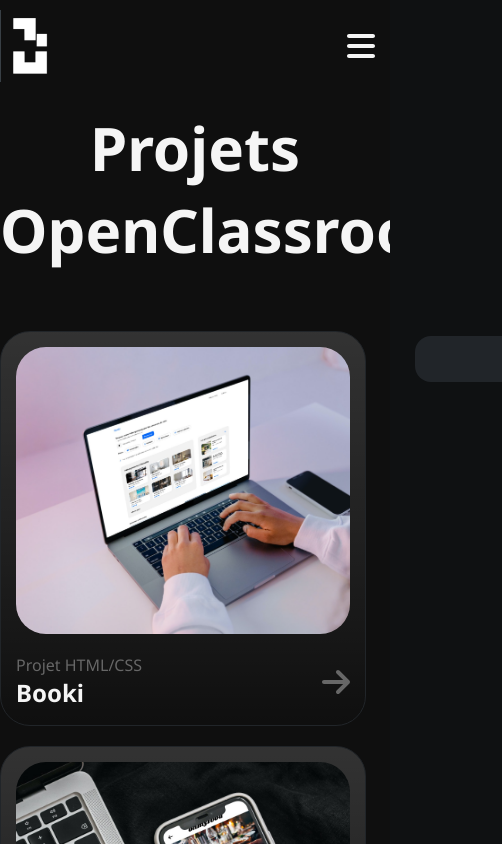
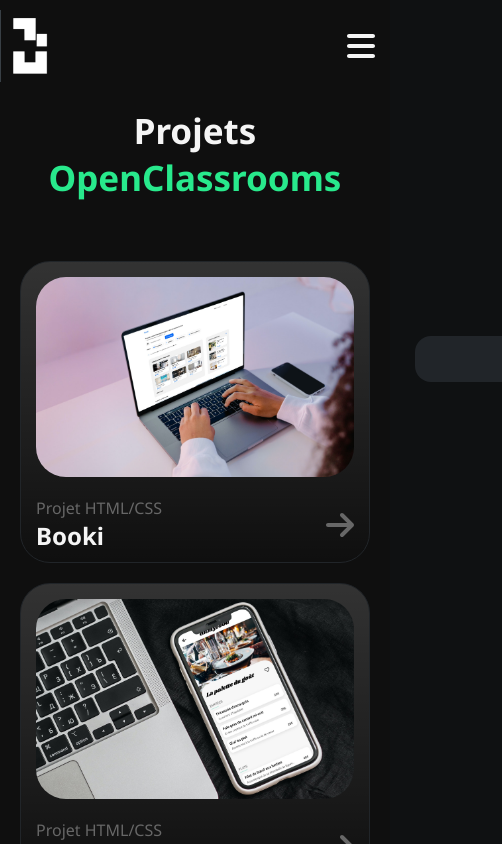
Before and after one commit to juentbrg/portfolio, a React (Create React App) app: page /works in a window 390 px wide. Shown: the top 844 px of the page, 502 px wide, since content can reach past the window. Built offline with nearby package versions, Linux system fonts and the light colour scheme.

Commit message:
responsive works et lab

```diff
--- a/src/components/Navigation/index.jsx
+++ b/src/components/Navigation/index.jsx
@@ -57,6 +57,14 @@
           isMenuOpen ? "navigation__links-visible" : ""
         }`}
       >
+        {windowWidth < 850 && (
+          <FontAwesomeIcon
+            icon={faXmark}
+            size="2xl"
+            className="navigation__menu-Xcross"
+            onClick={handleMenuToggle}
+          />
+        )}
         <Link
           to="/"
           className={
@@ -120,10 +128,9 @@
       )}
       {windowWidth < 850 && (
         <FontAwesomeIcon
-          icon={isMenuOpen ? faXmark : faBars}
+          icon={faBars}
           size="2xl"
-          style={{ color: "#f5f5f5" }}
-          className="navigation__menu-icon"
+          className="navigation__menu-bars"
           onClick={handleMenuToggle}
         />
       )}
--- a/src/components/Navigation/index.scss
+++ b/src/components/Navigation/index.scss
@@ -62,9 +62,14 @@
       border-radius: 0;
     }
   }
-  &__menu-icon {
-    z-index: 2;
+  &__menu-bars,
+  &__menu-Xcross {
     cursor: pointer;
+    color: $white;
+    transition: 0.3s ease-in-out;
+    &:hover {
+      color: rgba($color: $white, $alpha: 0.6);
+    }
   }
 }
 
@@ -100,6 +105,13 @@
       font-size: 20px;
     }
     border-left: 1px solid lighten($color: $dark, $amount: 10);
+    &__menu-Xcross {
+      position: absolute;
+      font-size: 40px;
+      top: 26px;
+      right: 14px;
+      z-index: 2;
+    }
   }
 }
 
@@ -124,7 +136,7 @@
     &__link-active {
       font-size: 18px;
     }
-    &__menu-icon {
+    &__menu-bars {
       margin-right: 15px;
     }
   }
--- a/src/components/WorksCards/index.scss
+++ b/src/components/WorksCards/index.scss
@@ -1,6 +1,6 @@
 @import "../../index.scss";
 
-.workscards{
+.workscards {
   display: block;
   padding: 15px;
   width: 366px;
@@ -8,44 +8,64 @@
   border-radius: 30px;
   background: $gradiant-dark;
   border: 1px solid $dark;
-    &__cover-container{
+  &__cover-container {
     width: 100%;
     height: 287px;
     border-radius: 30px;
     overflow: hidden;
   }
-    &__cover{
+  &__cover {
     width: 100%;
     height: 100%;
     object-fit: cover;
-        transition: .3s ease-in-out;
+    transition: 0.3s ease-in-out;
   }
-    &__wraper{
+  &__wraper {
     width: 100%;
     display: flex;
     justify-content: space-between;
     align-items: center;
     margin-top: 20px;
   }
-    &__title-type{
+  &__title-type {
     display: flex;
     flex-direction: column;
     text-align: left;
   }
-    &__type{
+  &__type {
     color: $links-inactive;
   }
-    &__title{
+  &__title {
     font-size: 24px;
   }
-    &__arrow{
+  &__arrow {
     color: $links-inactive;
-        transition: .3s ease-in-out;
+    transition: 0.3s ease-in-out;
   }
-    &:hover &__arrow{
+  &:hover &__arrow {
     color: $white;
   }
-    &:hover &__cover{
+  &:hover &__cover {
     transform: scale(1.05);
   }
 }
+
+@media all and (max-width: 850px) {
+  .workscards {
+    width: 320px;
+    height: 345px;
+    &__cover-container {
+      height: 235px;
+    }
+  }
+}
+
+@media all and (max-width: 650px) {
+  .workscards {
+    width: calc(100vw - 40px);
+    height: 302px;
+    &__cover-container {
+      height: 200px;
+    }
+  }
+}
--- a/src/pages/Lab/index.jsx
+++ b/src/pages/Lab/index.jsx
@@ -9,7 +9,9 @@
     <>
       <Navigation />
       <main className="lab">
-        <h1 className="lab__title">Projets personnels</h1>
+        <h1 className="lab__title">
+          Projets <span className="lab__title-colored">personnels</span>
+        </h1>
         <section className="lab__gallery">
           {projectList.laboratory.map(({ id, cover, title, type }) => (
             <div key={id}>
--- a/src/pages/Lab/index.scss
+++ b/src/pages/Lab/index.scss
@@ -1,14 +1,34 @@
 @import "../../index.scss";
 
-.lab{
+.lab {
   text-align: center;
-    &__title{
+  &__title {
     font-size: 60px;
     margin-bottom: 60px;
   }
-    &__gallery{
+  &__title-colored {
+    color: $primary;
+  }
+  &__gallery {
     display: flex;
+    justify-content: center;
     flex-wrap: wrap;
     gap: 20px;
   }
 }
+
+@media all and (max-width: 850px) {
+  .lab {
+    &__title {
+      font-size: 50px;
+    }
+  }
+}
+
+@media all and (max-width: 650px) {
+  .lab {
+    &__title {
+      font-size: 35px;
+    }
+  }
+}
--- a/src/pages/Works/index.jsx
+++ b/src/pages/Works/index.jsx
@@ -9,7 +9,9 @@
     <>
       <Navigation />
       <main className="works">
-        <h1 className="works__title">Projets OpenClassrooms</h1>
+        <h1 className="works__title">
+          Projets <span className="works__title-colored">OpenClassrooms</span>
+        </h1>
         <section className="works__gallery">
           {projectList.openclassrooms.map(({ id, cover, title, type }) => (
             <div key={id}>
--- a/src/pages/Works/index.scss
+++ b/src/pages/Works/index.scss
@@ -1,14 +1,34 @@
 @import "../../index.scss";
 
-.works{
+.works {
   text-align: center;
-    &__title{
+  &__title {
     font-size: 60px;
     margin-bottom: 60px;
   }
-    &__gallery{
+  &__title-colored {
+    color: $primary;
+  }
+  &__gallery {
     display: flex;
     flex-wrap: wrap;
+    justify-content: center;
     gap: 20px;
   }
 }
+
+@media all and (max-width: 850px) {
+  .works {
+    &__title {
+      font-size: 50px;
+    }
+  }
+}
+
+@media all and (max-width: 650px) {
+  .works {
+    &__title {
+      font-size: 35px;
+    }
+  }
+}
```
Lines whose indentation alone changed are shown as unchanged.
